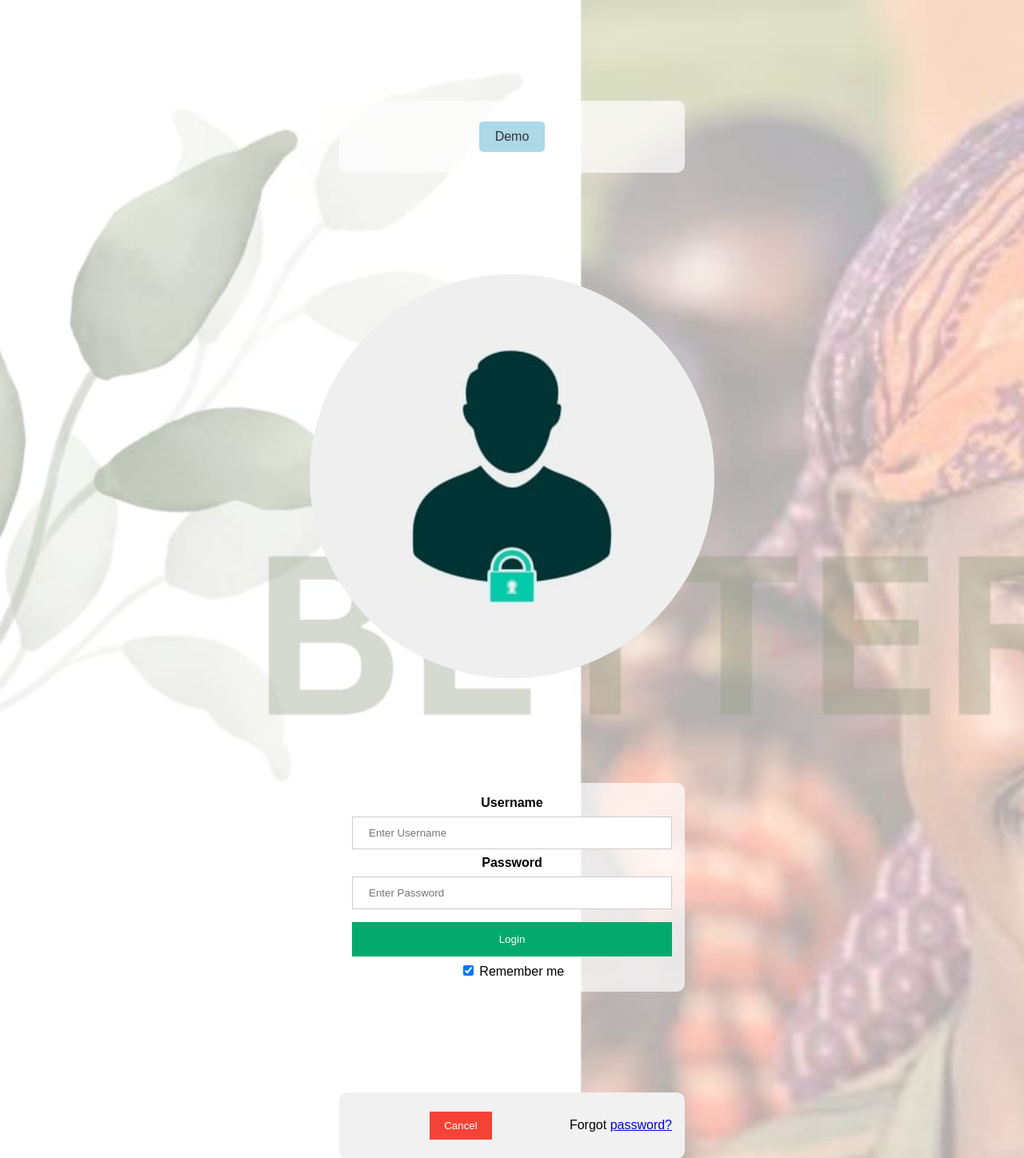
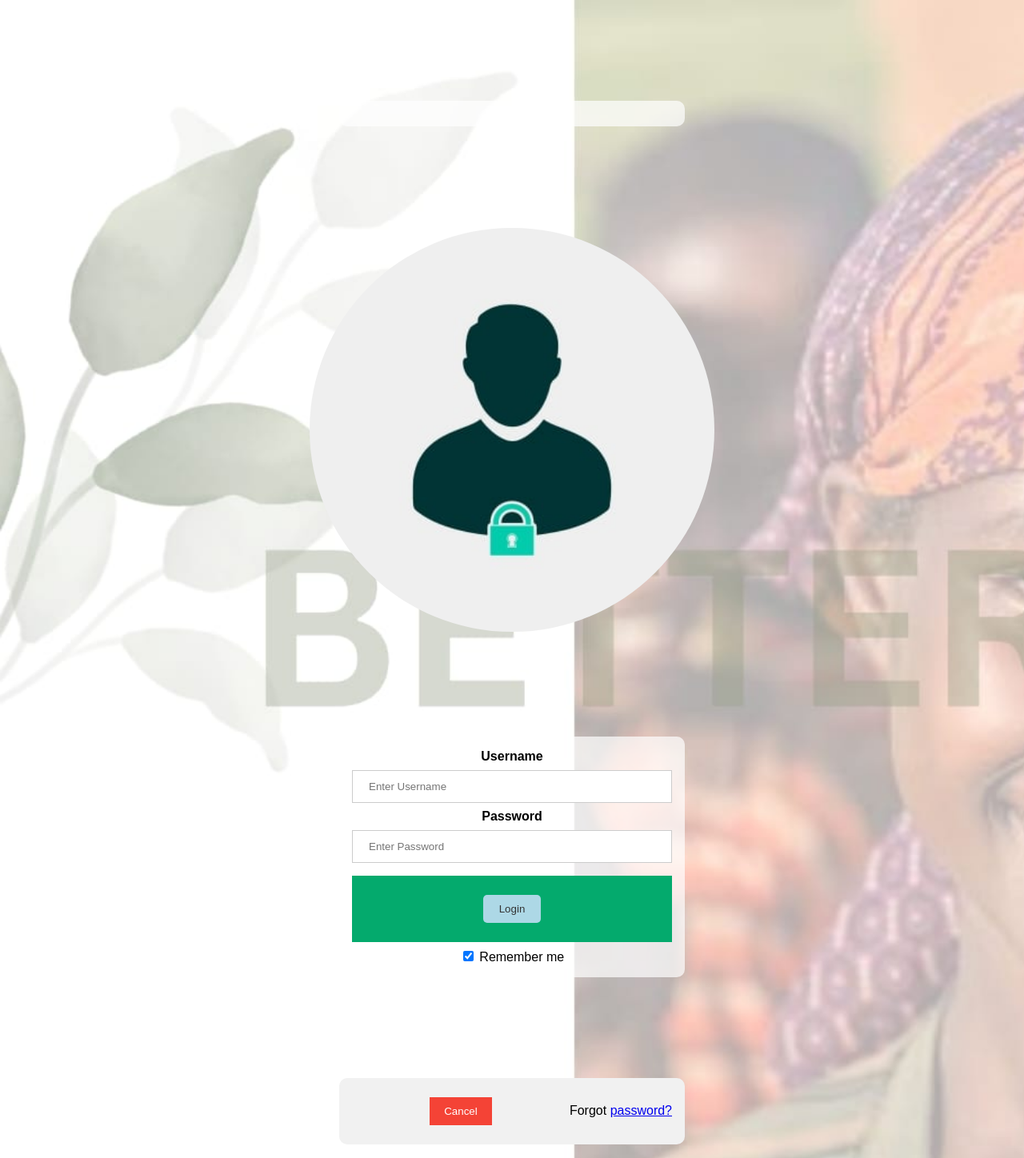
Before and after one commit to Setricmuholo/better_aid, a Flask app: page /login in a window 1280 px wide. Shown: the top 1448 px of the page at 80% size. Run offline with Flask 3, Linux system fonts and the light colour scheme.

Commit message:
activated the login and register buttons

```diff
--- a/templates/admin.html
+++ b/templates/admin.html
@@ -21,7 +21,7 @@
                 <button type="submit">Search</button>
             </div>
             <h1>Welcome, {{ user_name }}</h1>
-            <!-- Add content specific to the admin page here -->
+            <!-- Sedric -->
         </div>
     </div>
 </body>
--- a/templates/login.html
+++ b/templates/login.html
@@ -7,9 +7,9 @@
 <body style="background-image: url('{{ url_for('static', filename='images/Better-Aid.jpg') }}');">
 
      <div class="container">
-        <div class="demo-button">
+        <!-- <div class="demo-button">
             <a href="{{ url_for('admin') }}" class="btn">Demo</a>
-        </div>
+        </div> -->
       <!--  <h1>Login</h1>
         <form method="POST">
             <div class="form-group">
@@ -36,7 +36,7 @@
           <label for="psw"><b>Password</b></label>
           <input type="password" placeholder="Enter Password" name="psw" required>
 
-          <button type="submit">Login</button>
+          <button type="submit"> <a href="{{ url_for('admin') }}" class="btn">Login</a></button>
           <label>
             <input type="checkbox" checked="checked" name="remember"> Remember me
           </label>
```
